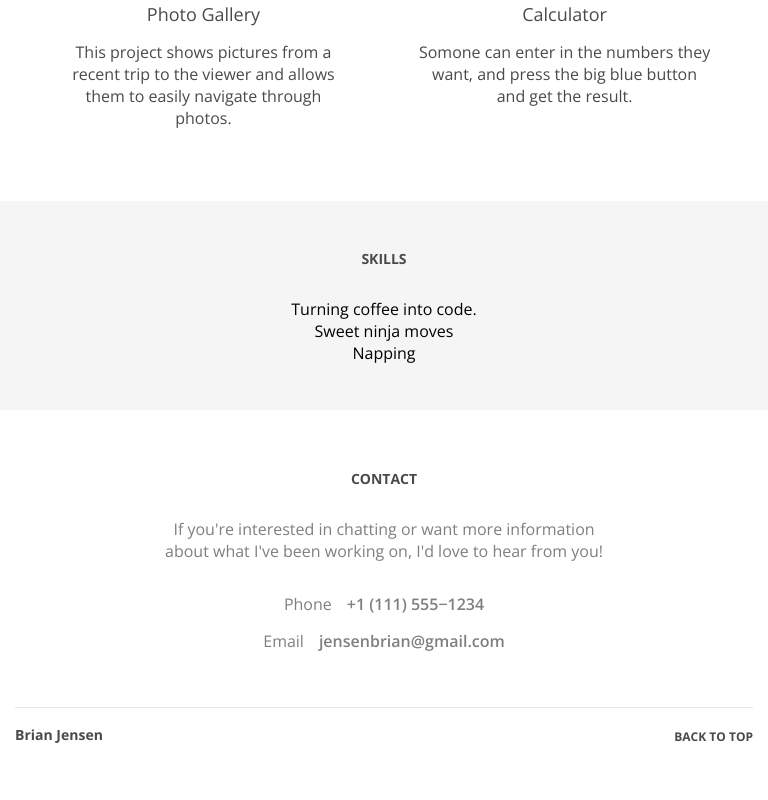
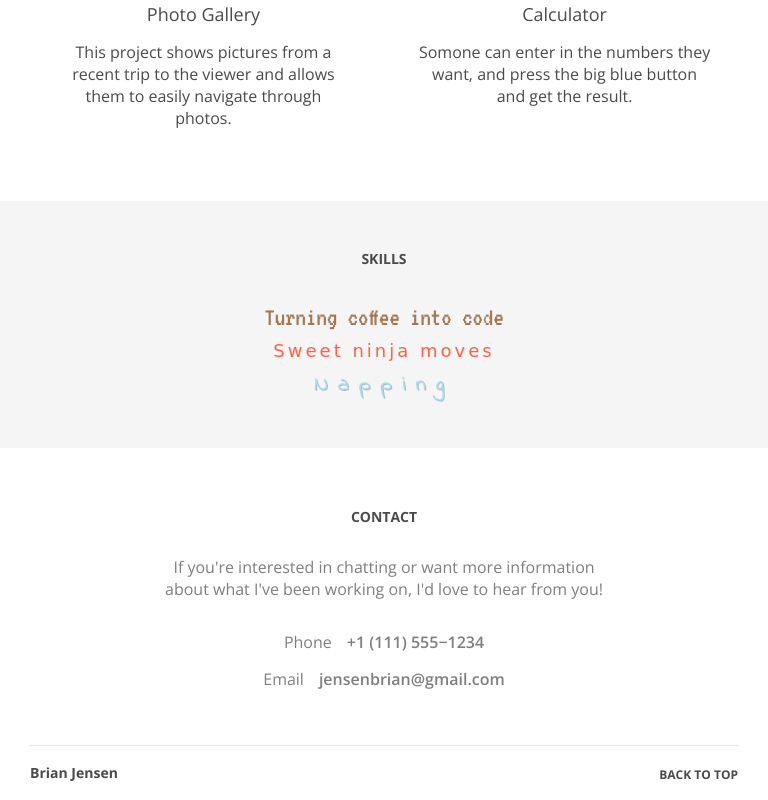
Before and after one commit to brian-jensen/techdegree-project-2, a plain HTML site: page index.html in a window 768 px wide. Shown: the part 1560-2360 px from the top of the page. Before the commit the page ends 2322 px from the top, so only its background shows below. Drawn offline with nearby package versions, Linux system fonts and the light colour scheme; a web font is replaced by a local one.

Commit message:
3 new fonts, styled skills section, added 768px-1023px skills style

```diff
--- a/css/styles.css
+++ b/css/styles.css
@@ -144,6 +144,32 @@ SKILLS
   text-align: center;
 }
 
+#skills li {
+  line-height: 150%;
+}
+
+#skills li:nth-child(1) {
+  font-family: 'VT323', monospace;
+  font-size: 24px;
+  color: #a37854;
+}
+
+#skills li:nth-child(2) {
+  font-family: 'Knewave', cursive;
+  font-size: 16px;
+  letter-spacing: 3px;
+  color: tomato;
+}
+
+#skills li:nth-child(3) {
+  font-family: 'Indie Flower', cursive;
+  font-size: 20px;
+  letter-spacing: 10px;
+  text-shadow: 1px 1px #9bc2cf;
+  padding-top: 5px;
+  color: #add8e6;
+}
+
 
 /**********************************
 CONTACT
@@ -268,8 +294,20 @@ MEDIA QUERIES
     padding-left: 8%;
     padding-right: 8%;
   }
+  #skills li:nth-child(1) {
+    font-size: 26px;
+  }
+  #skills li:nth-child(2) {
+    font-size: 18px;
+  }
+  #skills li:nth-child(3) {
+    font-size: 22px;
+  }
   #contact {
     padding-left: 20%;
     padding-right: 20%;
   }
+  footer {
+    padding: 0 30px;
+  }
 }
--- a/index.html
+++ b/index.html
@@ -5,7 +5,7 @@
   <meta charset="utf-8">
   <meta name="viewport" content="width=device-width, initial-scale=1.0">
   <title>Responsive Layout Project</title>
-  <link href="https://fonts.googleapis.com/css?family=Open+Sans:300,300i,400,400i,600,600i,700,700i,800,800i" rel="stylesheet">
+  <link href="https://fonts.googleapis.com/css?family=Indie+Flower|Knewave|Open+Sans:300,400,600,700,800|VT323" rel="stylesheet">
   <link href="css/styles.css" rel="stylesheet">
 </head>
 
@@ -68,7 +68,7 @@
     <section id="skills">
       <h4>skills</h4>
       <ul>
-        <li>Turning coffee into code.</li>
+        <li>Turning coffee into code</li>
         <li>Sweet ninja moves</li>
         <li>Napping</li>
       </ul>
```
